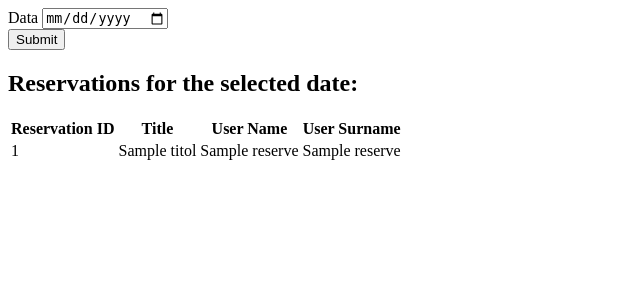
After one commit to albertrf02/ApartamentsFiguerencs, a PHP site: template mvc/src/views/buscarReserva.php in a window 1280 px wide. The commit adds this page. Shown: the top 300 px of the page, without its empty margins (0-640 px from the left). Run offline with PHP 8.4, Linux system fonts and the light colour scheme; the template is opened without the code that fills it: most values are stand-ins (such as "Sample title", 1, 10 or a date in 2020).

Commit message:
buscarReserves

```diff
--- a/mvc/public/index.php
+++ b/mvc/public/index.php
@@ -29,6 +29,7 @@ include "../src/controllers/uploadApartament.php";
 include "../src/controllers/reservaCtrl.php";
 include "../src/controllers/apartament_ajax.php";
 include "../src/controllers/temporadaCtrl.php";
+include "../src/controllers/buscarReservaCtrl.php";
 include "../src/middleware/middleAdmin.php";
 
 
@@ -71,8 +72,9 @@ if ($r == "login") {
     isLogged($request, $response, $container, "ctrlReserva");
 } elseif ($r == "temporada") {
     isGestorAdmin($request, $response, $container, "ctrlTemporada");
-}
-else {
+} elseif ($r == "buscarreserves") {
+    isGestorAdmin($request, $response, $container, "ctrlBuscarReserva");
+} else {
     getUserData($request, $response, $container, "ctrlIndex");
 }
 
--- a/mvc/src/controllers/userpage.php
+++ b/mvc/src/controllers/userpage.php
@@ -58,6 +58,7 @@ function ctrlUserPage($request, $response, $container)
     $response->set("potBorrarUsuari", false);
     $response->set("potBorrarReserva", false);
     $response->set("dadesSensibles", false);
+    $response->set("botoGuardar", false);
 
 
     if ($currentUserDb['Rol'] === 'Administrador') {
@@ -66,6 +67,7 @@ function ctrlUserPage($request, $response, $container)
         $response->set("potBorrarUsuari", true);
         $response->set("potBorrarReserva", true);
         $response->set("dadesSensibles", true);
+        $response->set("botoGuardar", true);
     }
 
     if ($currentUserDb['Rol'] === 'Gestor') {
@@ -77,6 +79,7 @@ function ctrlUserPage($request, $response, $container)
         $response->set("potEditarUsuari", true);
         $response->set("dadesSensibles", true);
         $response->set("potBorrarReserva", true);
+        $response->set("botoGuardar", true);
     }
 
 
--- a/mvc/src/views/adminPanelView.php
+++ b/mvc/src/views/adminPanelView.php
@@ -40,13 +40,14 @@
             </ul>
         </div>
         <?php if ($_SESSION['user']['Rol'] === 'Administrador'): ?>
-        <a class="btn btn-outline-success" href="index.php?r=registreadmin">Crear Usuari</a>
+            <a class="btn btn-outline-success" href="index.php?r=registreadmin">Crear Usuari</a>
         <?php endif; ?>
         <?php if ($_SESSION['user']['Rol'] === 'Gestor'): ?>
             <a class="btn btn-outline-success" href="index.php?r=registregestor">Crear Usuari</a>
         <?php endif; ?>
         <a class="btn btn-outline-success" href="index.php?r=uploadapartament">uploadapartament</a>
         <a class="btn btn-outline-success" href="index.php?r=temporada">temporada</a>
+        <a class="btn btn-outline-success" href="index.php?r=buscarreserves">buscarReserva</a>
 
     </div>
     <script src="https://code.jquery.com/jquery-3.5.1.slim.min.js"></script>
--- /dev/null
+++ b/mvc/src/views/buscarReserva.php
@@ -0,0 +1,57 @@
+<!DOCTYPE html>
+<html lang="en">
+
+<head>
+    <meta charset="UTF-8">
+    <meta name="viewport" content="width=device-width, initial-scale=1.0">
+    <title>Document</title>
+</head>
+
+<body>
+    <form method="POST" action="index.php?r=buscarreserves">
+        <div class="form-group">
+            <label for="data">Data</label>
+            <input type="date" class="form-control" id="data" name="data">
+        </div>
+        <div class="text-center">
+            <button type="submit" class="button1">Submit</button>
+        </div>
+    </form>
+    <?php if (isset($reserves) && !empty($reserves)): ?>
+        <h2>Reservations for the selected date:</h2>
+        <table>
+            <thead>
+                <tr>
+                    <th>Reservation ID</th>
+                    <th>Title</th>
+                    <th>User Name</th>
+                    <th>User Surname</th>
+                </tr>
+            </thead>
+            <tbody>
+                <?php foreach ($reserves as $reserve): ?>
+                    <tr>
+                        <td>
+                            <?php echo $reserve['Id']; ?>
+                        </td>
+                        <td>
+                            <?php echo $reserve['Titol']; ?>
+                        </td>
+                        <td>
+                            <?php echo $reserve['Nom']; ?>
+                        </td>
+                        <td>
+                            <?php echo $reserve['Cognoms']; ?>
+                        </td>
+                    </tr>
+                <?php endforeach; ?>
+            </tbody>
+        </table>
+    <?php elseif (isset($error)): ?>
+        <p>
+            <?php echo $error; ?>
+        </p>
+    <?php endif; ?>
+</body>
+
+</html>
--- a/mvc/src/views/userpage.php
+++ b/mvc/src/views/userpage.php
@@ -119,7 +119,7 @@
                                     <input type="checkbox" name="delete"> Delete user
                                 <?php endif; ?>
 
-                                <?php if ($_SESSION['user']['Rol'] !== 'Gestor'): ?>
+                                <?php if ($botoGuardar): ?>
                                     <button type="submit" class="btn btn-primary">Save</button>
                                 <?php endif; ?>
                             </form>
@@ -145,7 +145,8 @@
                                             <input type="hidden" name="Id" value="<?php echo $userReserva['Id']; ?>">
                                             <button type="submit" class="btn btn-danger">Borrar</button>
                                         </form>
-                                        <a href="index.php?r=reserva&action=descarregarPDF&Id=<?php echo $userReserva["Id"]; ?>">PDF</a>
+                                        <a
+                                            href="index.php?r=reserva&action=descarregarPDF&Id=<?php echo $userReserva["Id"]; ?>">PDF</a>
                                     <?php endif; ?>
                                 <?php endforeach; ?>
                             </ul>
```
Also changed, not shown: mvc/src/controllers/buscarReservaCtrl.php (added, +30 -0 lines), mvc/src/models/apartaments.php (+28 -1 lines).
